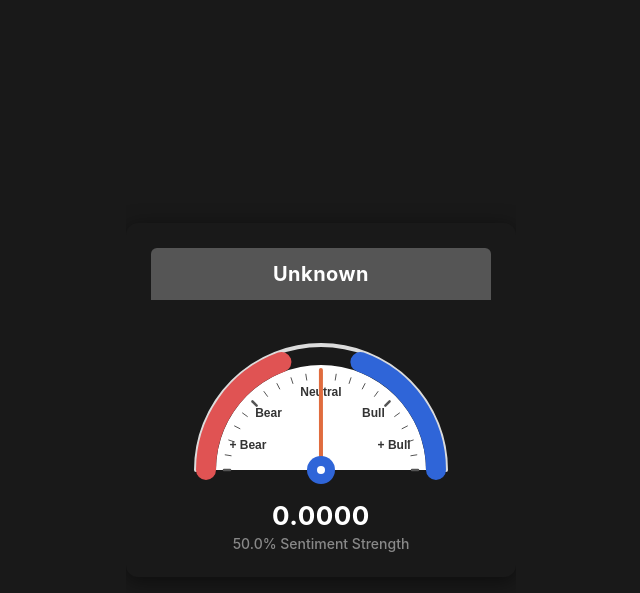
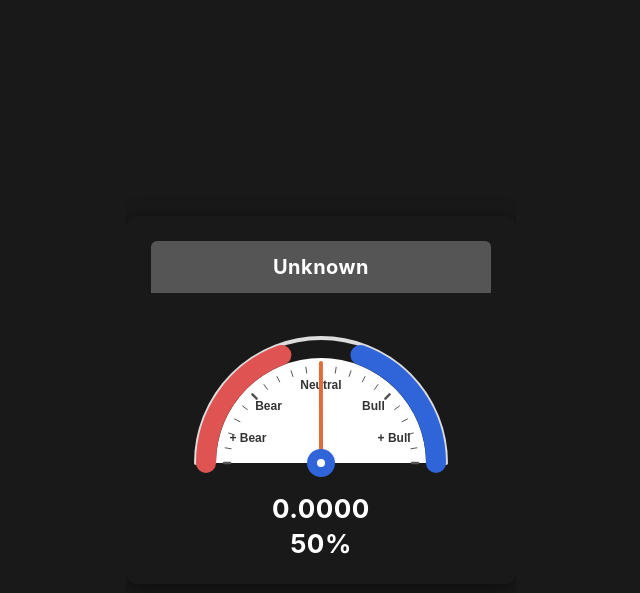
Before and after one commit to Mirzokhid522/Gauge, a Flask app: page / in a window 1280 px wide. Shown: the top 593 px of the page, without its empty margins (319-959 px from the left). Run offline with Flask 3, Linux system fonts and the light colour scheme; data that the repository does not hold is empty.

Commit message:
Update percentage to match score font size (26px), solid white color, and remove box

```diff
--- a/templates/index.html
+++ b/templates/index.html
@@ -54,6 +54,7 @@
             cursor: pointer;
         }
 
+        /* Real score on top */
         #statusText {
             font-size: 26px;
             font-weight: bold;
@@ -62,11 +63,13 @@
             letter-spacing: 0.5px;
         }
 
+        /* Percentage styled identically to match score, fixed to solid white */
         #percentText {
-            font-size: 14px;
-            color: #888888;
+            font-size: 26px;
+            font-weight: bold;
+            color: #ffffff;
             margin-top: 4px;
-            font-weight: 500;
+            letter-spacing: 0.5px;
         }
 
         /* Interactive Hover Tooltip */
@@ -98,7 +101,6 @@
             <div id="tooltip">Hover over dial zones</div>
         </div>
 
-        <!-- Real value is placed above, percentage below -->
         <div id="statusText">--</div>
         <div id="percentText">--</div>
     </div>
@@ -285,12 +287,13 @@
                 // Real score value on top
                 statusEl.innerText = score.toFixed(4);
 
-                // Percentage value directly below it
+                // Percentage conversion below it, solid white
                 let percentage = normalized * 100;
-                percentEl.innerText = `${percentage.toFixed(1)}% Sentiment Strength`;
+                percentEl.innerText = `${percentage.toFixed(0)}%`;
 
                 headerEl.innerText = notionStatus;
 
+                // Sync header background color
                 if (notionStatus.includes("Bullish")) {
                     headerEl.style.backgroundColor = "#2f65d8";
                 } else if (notionStatus.includes("Bearish")) {
```
